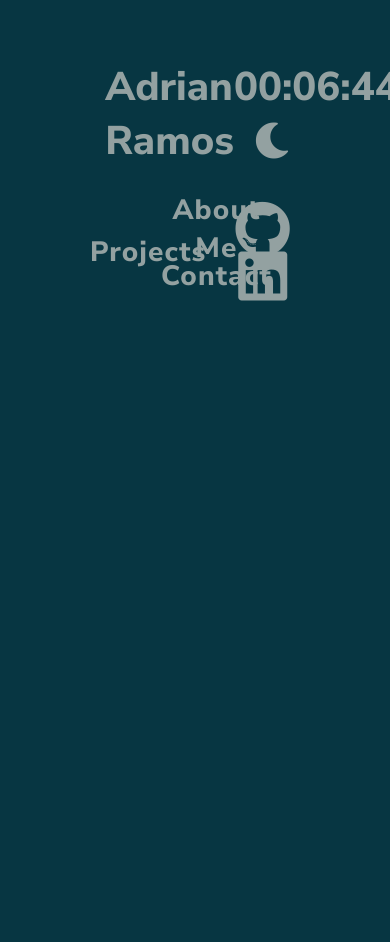
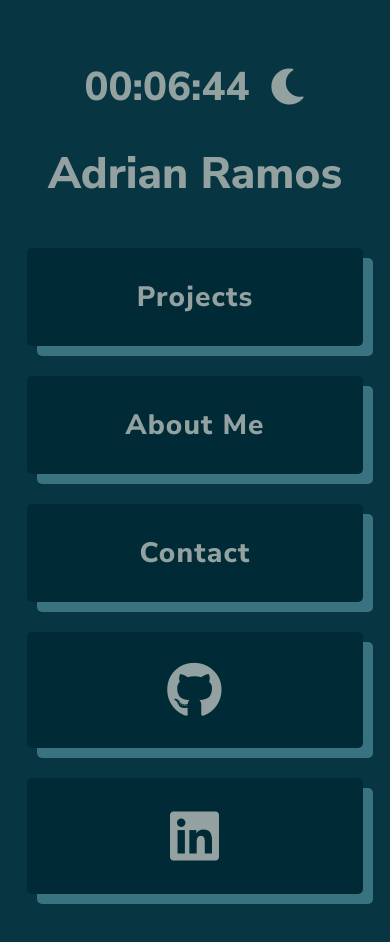
Before and after one commit to adrianrramos/Adrian-s-Protfolio-Front-end-with-React, a React (Create React App) app: page / in a window 390 px wide. Before the commit the page ends 844 px from the top, so only its background shows below. Built offline with nearby package versions, Linux system fonts and the light colour scheme.

Commit message:
add home and project mobile layouts

```diff
--- a/src/components/layout/Carousel.js
+++ b/src/components/layout/Carousel.js
@@ -1,5 +1,6 @@
 import React from "react";
 import Slider from "react-slick";
+import CarouselSlide from "./CarouselSlide";
 
 import "../../styles/ModalMarkup.css";
 
@@ -14,27 +15,20 @@ const Carousel = ({ gifs }) => {
     className: "slides",
   };
 
+  const multiSlides = gifs.desktop.map(gif => {
+    return <CarouselSlide gif={gif} className="gif dsk-gif" />;
+  });
+
   return (
     <div className="carousel-container">
       <div>
         <Slider {...settings}>
-          <div className="gif-slide">
-            <img
-              src={gifs.desktop}
-              className="gif dsk-gif"
-              alt="desktop demo preview"
-              style={{ top: "50%" }}
-            />
-          </div>
-          {gifs.mobile && (
-            <div className="gif-slide">
-              <img
-                src={gifs.mobile}
-                className="gif"
-                alt="desktop demo preview"
-              />
-            </div>
+          {gifs.desktop.length > 1 ? (
+            multiSlides
+          ) : (
+            <CarouselSlide gif={gifs.desktop} className="gif dsk-gif" />
           )}
+          {gifs.mobile && <CarouselSlide gif={gifs.mobile} className="gif" />}
         </Slider>
       </div>
     </div>
--- /dev/null
+++ b/src/components/layout/CarouselSlide.js
@@ -0,0 +1,16 @@
+import React from "react";
+
+const CarouselSlide = ({ gif, className }) => {
+  return (
+    <div className="gif-slide">
+      <img
+        src={gif}
+        className={className}
+        alt="desktop demo preview"
+        style={{ top: "50%" }}
+      />
+    </div>
+  );
+};
+
+export default CarouselSlide;
--- a/src/components/pages/Home.js
+++ b/src/components/pages/Home.js
@@ -36,6 +36,9 @@ const Home = () => {
         <Link to="/aboutme" className={`gridItem  ${hover}`} id="smallBox1">
           <p className="gridItem-text">About Me</p>
         </Link>
+        <Link to="contact" className={`gridItem  ${hover}`} id="smallBox3">
+          <p className="gridItem-text">Contact</p>
+        </Link>
         <a
           href="https://github.com/ramos-codes"
           target="_blank"
@@ -45,9 +48,6 @@ const Home = () => {
         >
           <i className="fab fa-github gridItem-text"></i>
         </a>
-        <Link to="contact" className={`gridItem  ${hover}`} id="smallBox3">
-          <p className="gridItem-text">Contact</p>
-        </Link>
         <a
           href="https://www.linkedin.com/in/adrian-ramos-7aa653192/"
           target="_blank"
--- a/src/projectsData.json
+++ b/src/projectsData.json
@@ -2,16 +2,20 @@
   "projects": [
     {
       "id": "1",
-      "title": "REACT + REST API: Countries Info",
-      "image": "https://i.ibb.co/2gtZYc4/desktop-design-home-light.jpg",
+      "title": "REACT + FIREBASE: Mock Social Media",
+      "image": "https://i.ibb.co/0XQyw9F/dsk-preview.png",
       "description": "A web app connected to the CountriesAPI which supplies the application with data about countries from around the world. The app can filter by region or search term, has mobile and desktop layouts, and both a light and dark theme",
-      "demo": "https://rest-countries-api-react-app-b48anob8w.now.sh/",
+      "demo": "https://socialchimp-5c8f3.web.app/",
       "sourceCode": {
-        "frontend": "https://github.com/ramos-codes/REST_countries_API_ReactApp"
+        "frontend": "https://github.com/ramos-codes/SocialPig_Frontend"
       },
       "previewGifs": {
-        "desktop": "https://media0.giphy.com/media/ehmujeze16pkfUq0qM/giphy.gif",
-        "mobile": "https://media3.giphy.com/media/f3jB3uNjbXPSIa5iVN/giphy.gif"
+        "desktop": [
+          "https://media.giphy.com/media/PnP9k7EhGsd9zIm8I1/giphy.gif",
+          "https://media.giphy.com/media/LPZfaSDkChVJHHvBkJ/giphy.gif",
+          "https://media.giphy.com/media/jR4nj92CsXKZ1iqRFl/giphy.gif"
+        ],
+        "mobile": "https://media.giphy.com/media/KDIos7BPh9KiVOzlA1/giphy.gif"
       }
     },
     {
@@ -24,22 +28,28 @@
         "frontend": "https://github.com/ramos-codes/REST_countries_API_ReactApp"
       },
       "previewGifs": {
-        "desktop": "https://media0.giphy.com/media/ehmujeze16pkfUq0qM/giphy.gif",
+        "desktop": [
+          "https://media0.giphy.com/media/ehmujeze16pkfUq0qM/giphy.gif"
+        ],
         "mobile": "https://media3.giphy.com/media/f3jB3uNjbXPSIa5iVN/giphy.gif"
       }
     },
     {
       "id": "3",
-      "title": "REACT + REST API: Countries Info",
-      "image": "https://i.ibb.co/2gtZYc4/desktop-design-home-light.jpg",
+      "title": "REACT + FIREBASE: Mock Social Media",
+      "image": "https://i.ibb.co/0XQyw9F/dsk-preview.png",
       "description": "A web app connected to the CountriesAPI which supplies the application with data about countries from around the world. The app can filter by region or search term, has mobile and desktop layouts, and both a light and dark theme",
-      "demo": "https://rest-countries-api-react-app-b48anob8w.now.sh/",
+      "demo": "https://socialchimp-5c8f3.web.app/",
       "sourceCode": {
-        "frontend": "https://github.com/ramos-codes/REST_countries_API_ReactApp"
+        "frontend": "https://github.com/ramos-codes/SocialPig_Frontend"
       },
       "previewGifs": {
-        "desktop": "https://media0.giphy.com/media/ehmujeze16pkfUq0qM/giphy.gif",
-        "mobile": "https://media3.giphy.com/media/f3jB3uNjbXPSIa5iVN/giphy.gif"
+        "desktop": [
+          "https://media.giphy.com/media/PnP9k7EhGsd9zIm8I1/giphy.gif",
+          "https://media.giphy.com/media/LPZfaSDkChVJHHvBkJ/giphy.gif",
+          "https://media.giphy.com/media/jR4nj92CsXKZ1iqRFl/giphy.gif"
+        ],
+        "mobile": "https://media.giphy.com/media/KDIos7BPh9KiVOzlA1/giphy.gif"
       }
     },
     {
@@ -52,7 +62,9 @@
         "frontend": "https://github.com/ramos-codes/REST_countries_API_ReactApp"
       },
       "previewGifs": {
-        "desktop": "https://media0.giphy.com/media/ehmujeze16pkfUq0qM/giphy.gif",
+        "desktop": [
+          "https://media0.giphy.com/media/ehmujeze16pkfUq0qM/giphy.gif"
+        ],
         "mobile": "https://media3.giphy.com/media/f3jB3uNjbXPSIa5iVN/giphy.gif"
       }
     }
--- a/src/styles/App.css
+++ b/src/styles/App.css
@@ -2,3 +2,74 @@
   /* border: 1px solid black; */
   font-family: "Nunito Sans", sans-serif;
 }
+
+@media only screen and (max-width: 1000px) {
+  .home-header {
+    width: 100%;
+    flex-direction: column-reverse;
+    text-align: center;
+  }
+
+  .fullname {
+    margin-top: -10px;
+    font-size: 1.1em;
+  }
+
+  .grid-container {
+    width: 70%;
+    display: flex;
+    flex-direction: column;
+  }
+}
+
+@media only screen and (max-width: 600px) {
+  /* HOME PAGE */
+  .home-header {
+    width: 100%;
+    flex-direction: column-reverse;
+    text-align: center;
+  }
+
+  .fullname {
+    margin-top: -10px;
+    font-size: 1.1em;
+  }
+
+  .grid-container {
+    width: 100%;
+    display: flex;
+    flex-direction: column;
+  }
+
+  .gridItem {
+    width: 90%;
+    margin-bottom: 30px;
+  }
+
+  /* PROJECT PAGE */
+  .gb-container {
+    height: 15vw;
+  }
+
+  .prjc-container {
+    width: 95%;
+  }
+
+  .prjc-display {
+    display: flex;
+    flex-direction: column;
+    align-items: center;
+  }
+
+  .prjc-item {
+    height: 200px;
+    width: 290px;
+  }
+
+  .prjc-imgdiv {
+    height: 140px;
+    box-shadow: none;
+  }
+
+  /* ABOUT ME PAGE */
+}
--- a/src/styles/DarkMode.css
+++ b/src/styles/DarkMode.css
@@ -57,3 +57,15 @@
   background-color: rgb(0, 43, 54);
   box-shadow: 5px 5px #6aabbb85;
 }
+
+@media only screen and (max-width: 600px) {
+  .lt-hover {
+    background-color: rgb(238, 232, 213);
+    box-shadow: 10px 10px rgba(248, 223, 160, 0.733);
+  }
+
+  .drk-hover {
+    background-color: rgb(0, 43, 54);
+    box-shadow: 10px 10px #6aabbb85;
+  }
+}
```
